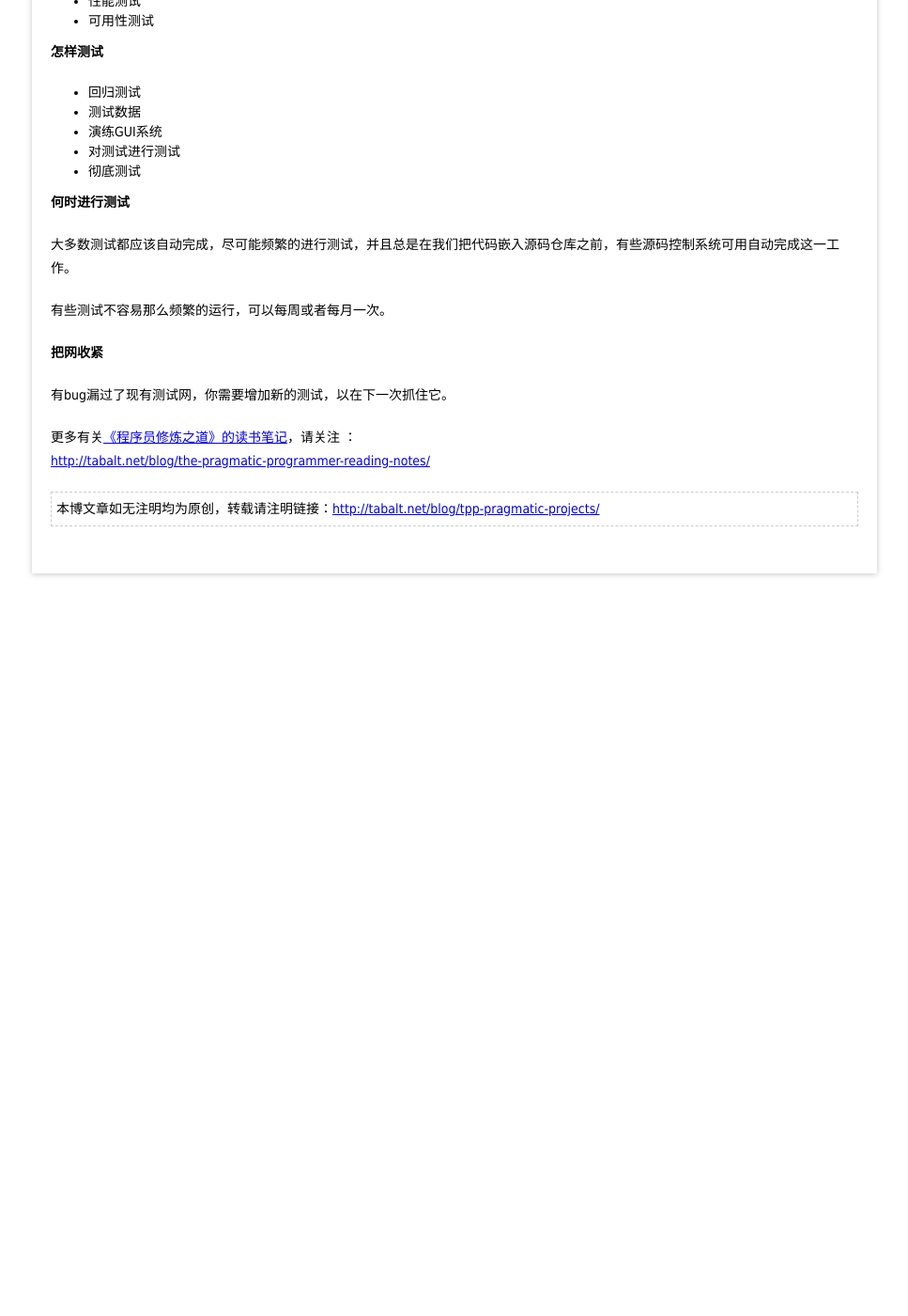
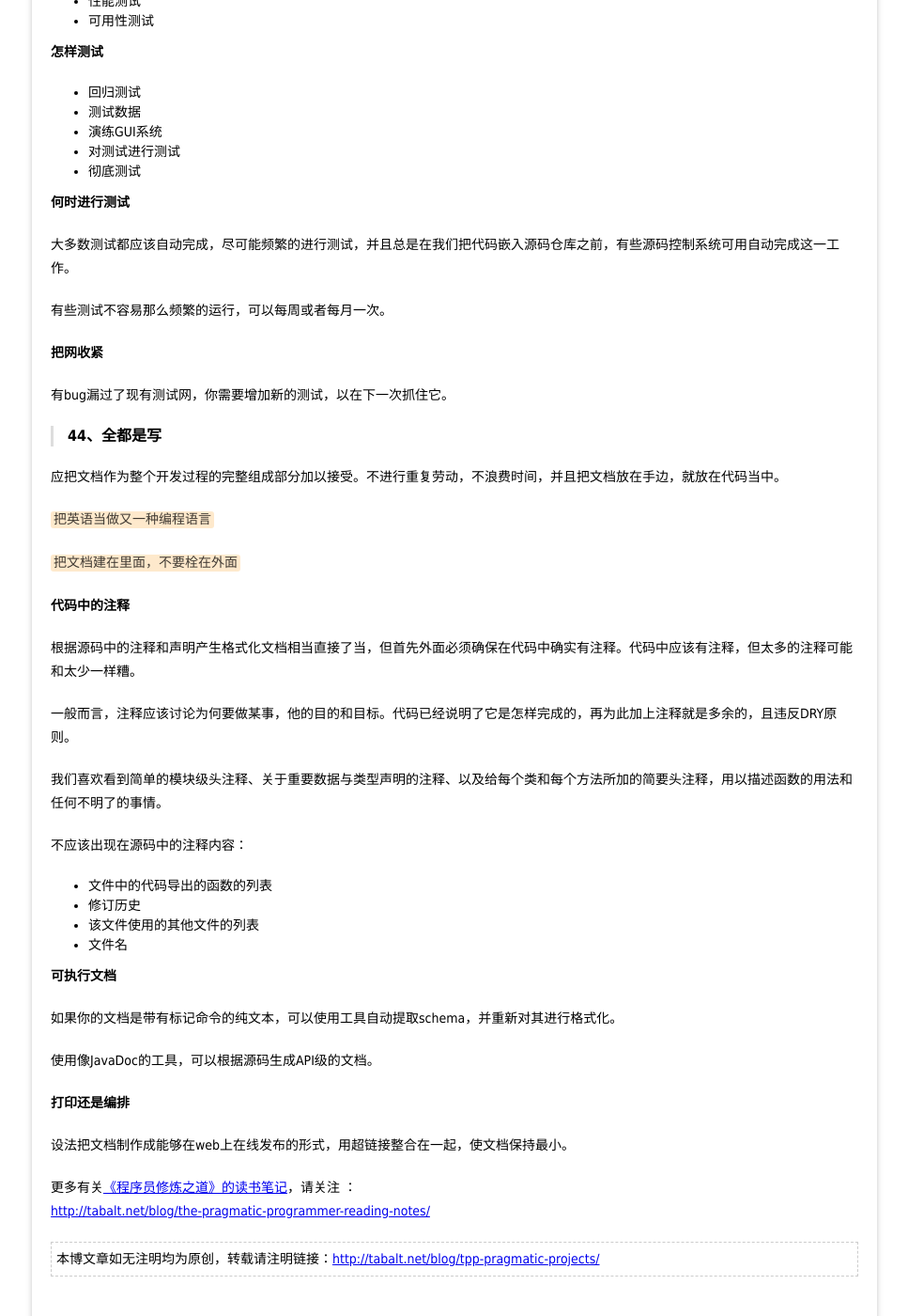
Before and after one commit to tabalt/tabalt.github.io, a Jekyll site: the page built from _posts/the-pragmatic-programmer/2014-12-02-tpp-pragmatic-projects.md, in a window 1280 px wide and 1400 px high, scrolled down 2872 px. Shown: the whole window at 94% size, without its empty margins (156-1123 px from the left). Built offline with Jekyll 4.4.1, drawn with Linux system fonts in a browser that asks for light colours; Markdown is read by kramdown in place of the engine named in the settings; comment, search, counter and statistics services are not loaded; before the commit the page ends 3502 px from its top, so only the background shows below that.

Commit message:
update blog

```diff
--- a/_posts/the-pragmatic-programmer/2014-12-02-tpp-pragmatic-projects.md
+++ b/_posts/the-pragmatic-programmer/2014-12-02-tpp-pragmatic-projects.md
@@ -152,6 +152,45 @@ bug被发现的越早，进行修补的成本越低。好的项目拥有的测
 
 
 
+### 44、全都是写
+
+应把文档作为整个开发过程的完整组成部分加以接受。不进行重复劳动，不浪费时间，并且把文档放在手边，就放在代码当中。
+
+`把英语当做又一种编程语言`
+
+`把文档建在里面，不要栓在外面`
+
+
+**代码中的注释**
+
+根据源码中的注释和声明产生格式化文档相当直接了当，但首先外面必须确保在代码中确实有注释。代码中应该有注释，但太多的注释可能和太少一样糟。
+
+一般而言，注释应该讨论为何要做某事，他的目的和目标。代码已经说明了它是怎样完成的，再为此加上注释就是多余的，且违反DRY原则。
+
+我们喜欢看到简单的模块级头注释、关于重要数据与类型声明的注释、以及给每个类和每个方法所加的简要头注释，用以描述函数的用法和任何不明了的事情。
+
+不应该出现在源码中的注释内容：
+
+* 文件中的代码导出的函数的列表
+* 修订历史
+* 该文件使用的其他文件的列表
+* 文件名
+
+
+**可执行文档**
+
+如果你的文档是带有标记命令的纯文本，可以使用工具自动提取schema，并重新对其进行格式化。
+
+使用像JavaDoc的工具，可以根据源码生成API级的文档。
+
+
+**打印还是编排**
+
+设法把文档制作成能够在web上在线发布的形式，用超链接整合在一起，使文档保持最小。
+
+
+
+
 
 
 
```
